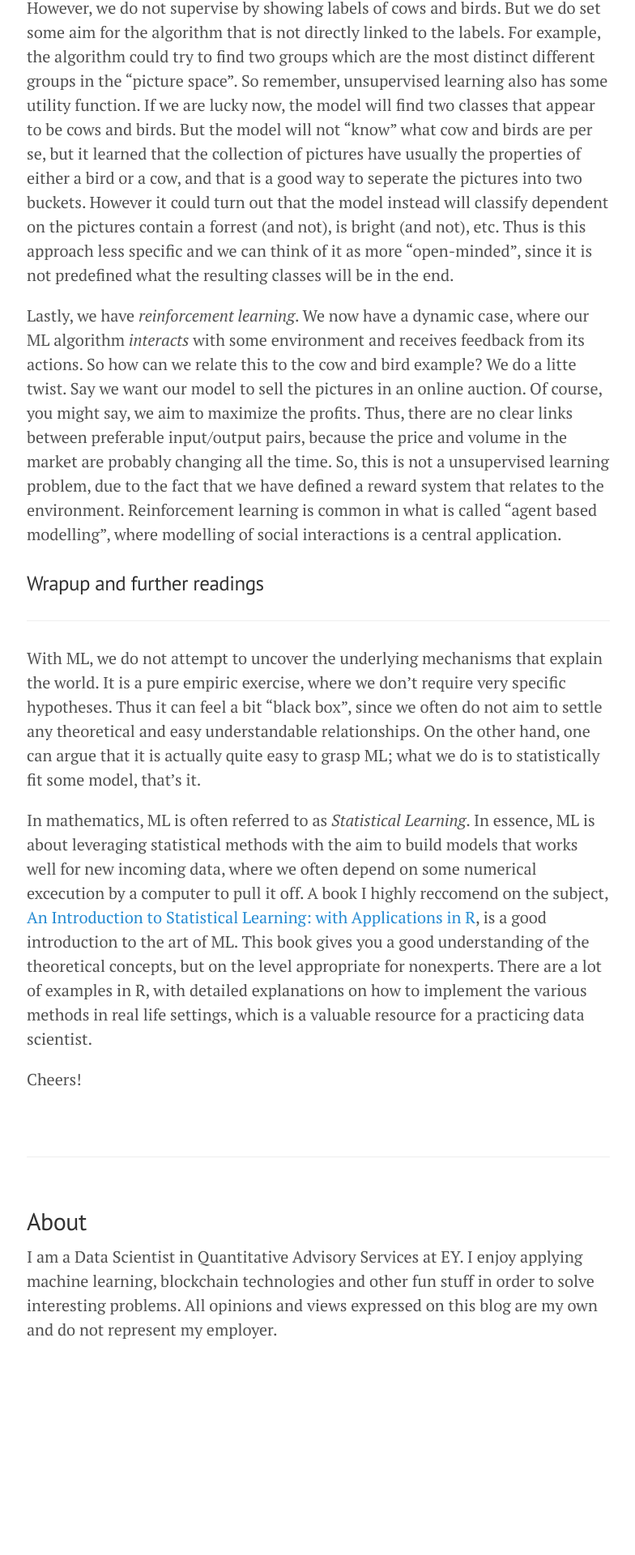
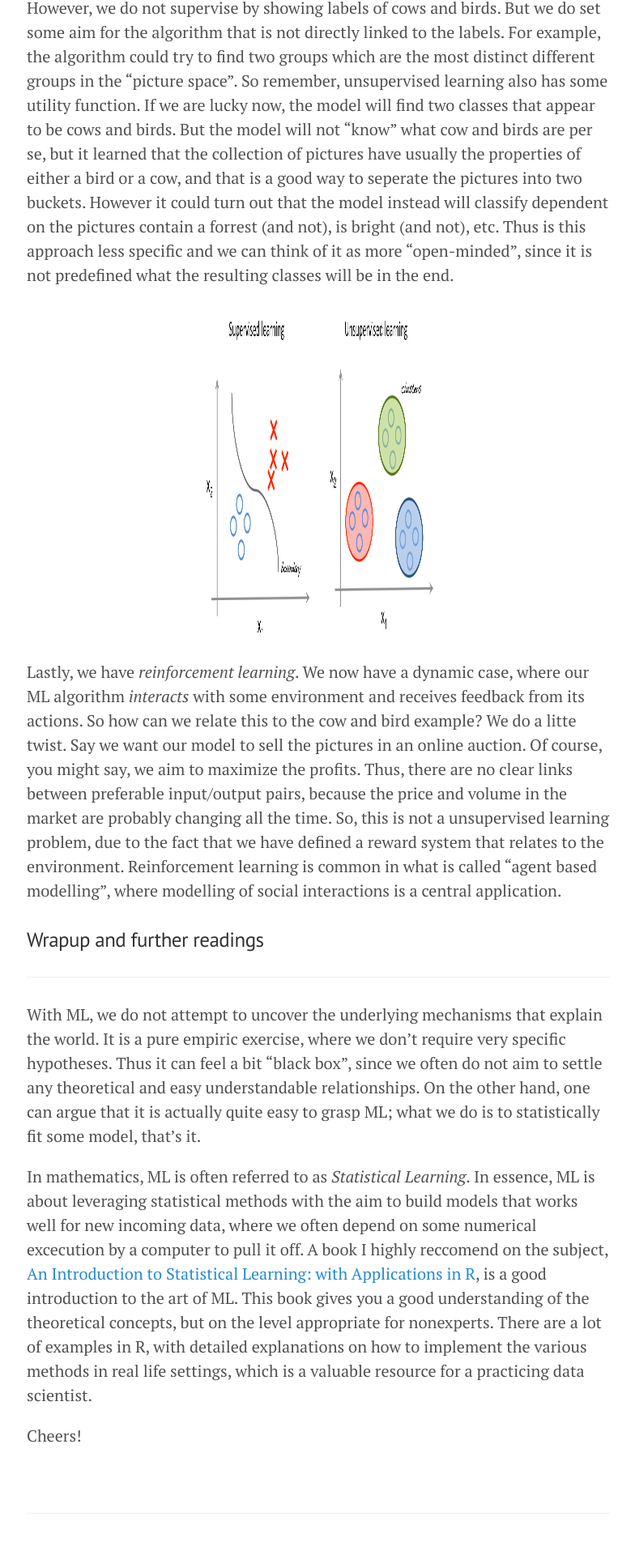
Before and after one commit to herman-hellenes/herman-hellenes.github.io, a Jekyll site: the page built from _posts/2017-09-27-intro-ml.md, in a window 1280 px wide. Shown: the part 4480-6400 px from the top of the page at 81% size, without its empty margins (247-1031 px from the left). Built offline with Jekyll 4.4.1, drawn with Linux system fonts in a browser that asks for light colours; nearby versions of some CDN libraries; comment, search, counter and statistics services are not loaded; before the commit the page ends 6197 px from its top, so only the background shows below that.

Commit message:
Update 2017-09-27-intro-ml.md

```diff
--- a/_posts/2017-09-27-intro-ml.md
+++ b/_posts/2017-09-27-intro-ml.md
@@ -64,6 +64,12 @@ Let's take an example from Image Recognition. Our problem is to classify picture
 
 As you might have guessed, when we have supervised learning, we also can do *unsupervised learning*. Here, the algorithm does not get to know if the results per se are right or wrong. Let's exemplify this with the cow and bird case. In this situation, the model could on its own come up with different classes of pictures. However, we do not supervise by showing labels of cows and birds. But we do set some aim for the algorithm that is not directly linked to the labels. For example, the algorithm could try to find two groups which are the most distinct different groups in the "picture space". So remember, unsupervised learning also has some utility function. If we are lucky now, the model will find two classes that appear to be cows and birds. But the model will not "know" what cow and birds are per se, but it learned that the collection of pictures have usually the properties of either a bird or a cow, and that is a good way to seperate the pictures into two buckets. However it could turn out that the model instead will classify dependent on the pictures contain a forrest (and not), is bright (and not), etc. Thus is this approach less specific and we can think of it as more "open-minded", since it is not predefined what the resulting classes will be in the end.
 
+
+<p align="center">
+  <img width="300" height="420" src="/figs/2017-08-23-intro-ML/mod1_SuperUnsuper.png">
+</p>
+
+
 Lastly, we have *reinforcement learning*. We now have a dynamic case, where our ML algorithm *interacts* with some environment and receives feedback from its actions. So how can we relate this to the cow and bird example? We do a litte twist. Say we want our model to sell the pictures in an online auction. Of course, you might say, we aim to maximize the profits. Thus, there are no clear links between preferable input/output pairs, because the price and volume in the market are probably changing all the time. So, this is not a unsupervised learning problem, due to the fact that we have defined a reward system that relates to the environment. Reinforcement learning is common in what is called "agent based modelling", where modelling of social interactions is a central application.
 
 
```
